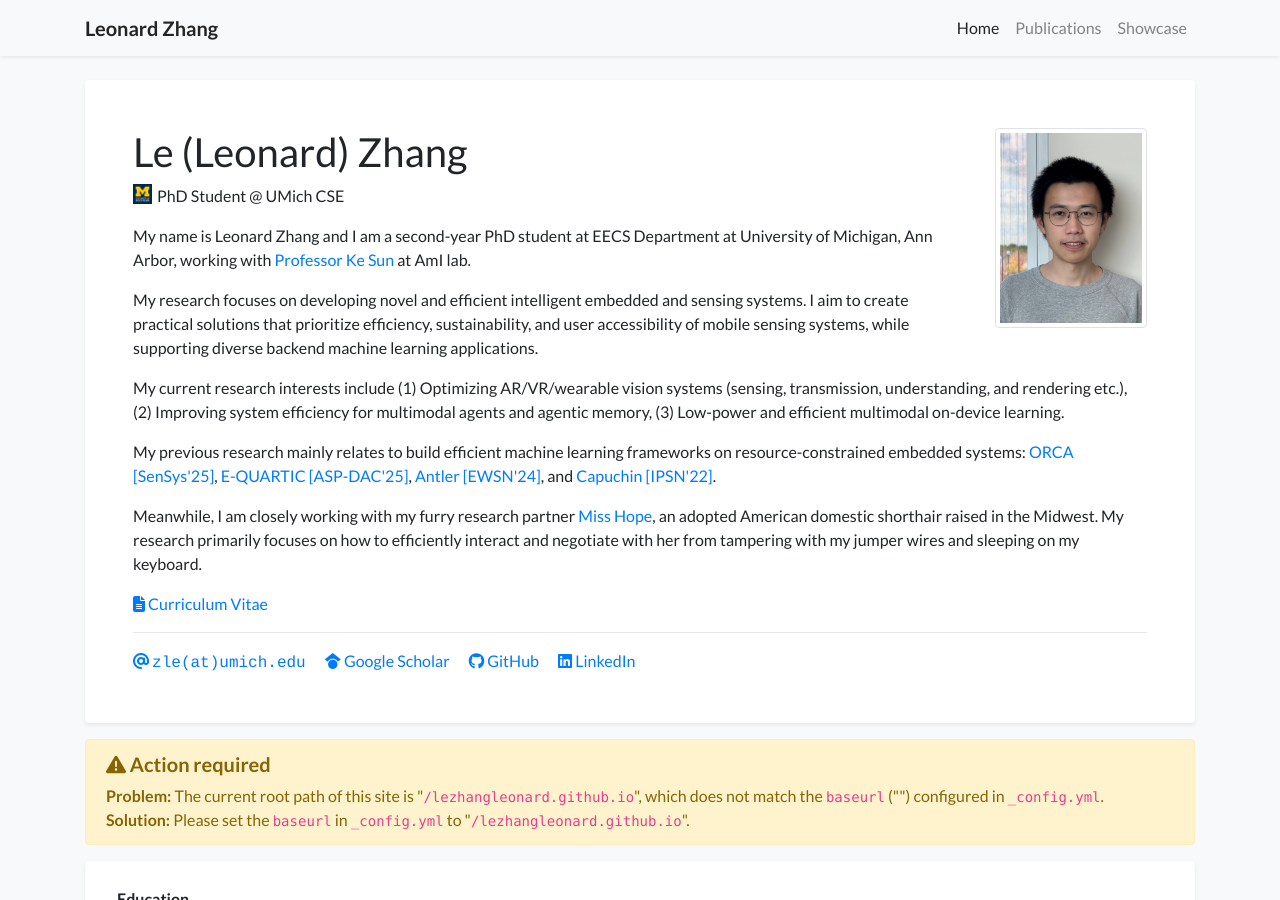
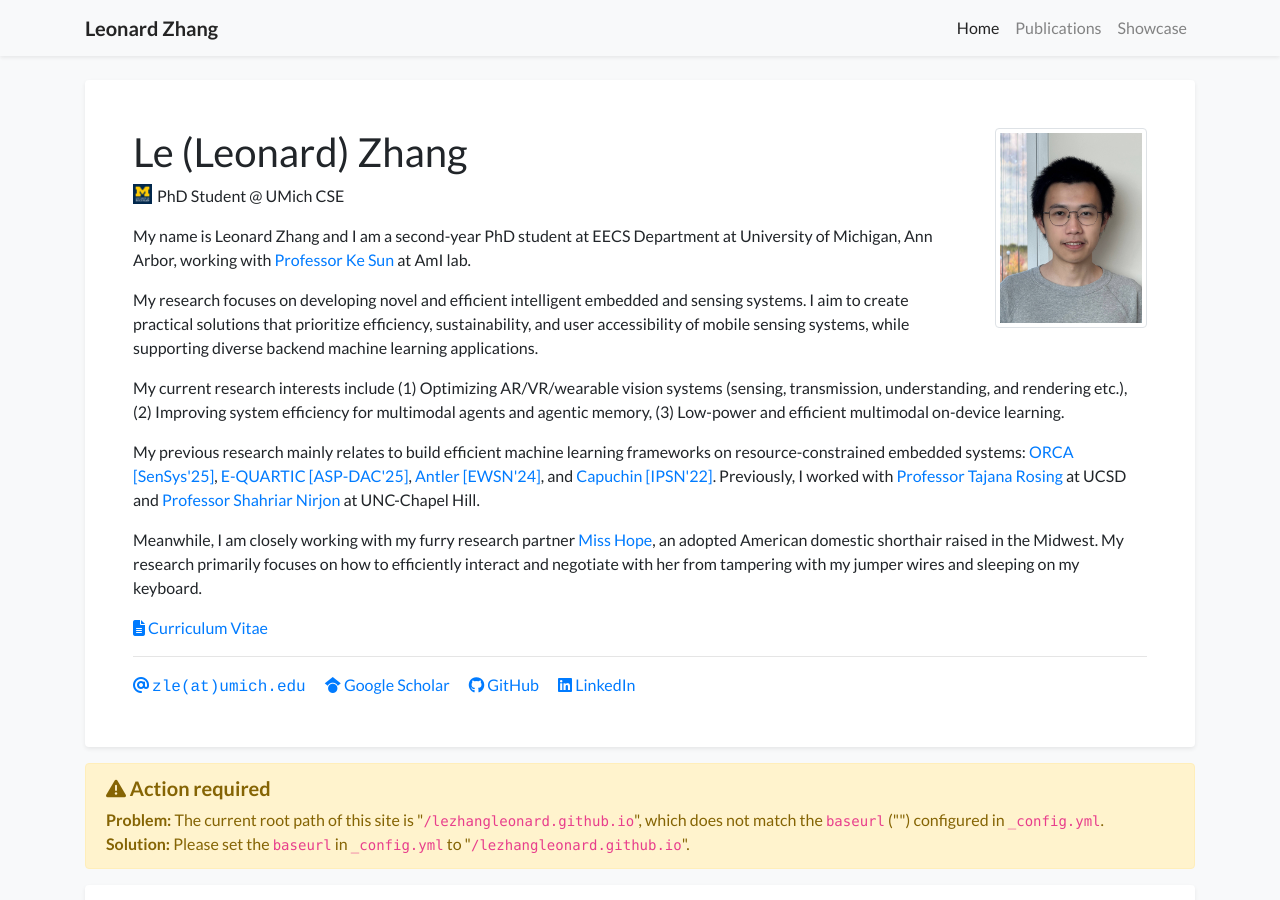
Before and after one commit to lezhangleonard/lezhangleonard.github.io, a Jekyll site: the page built from index.html, in a window 1280 px wide and 900 px high. Built offline with Jekyll 4.4.1, drawn with Linux system fonts in a browser that asks for light colours; nearby versions of some CDN libraries; a style sheet for code colours, icons or effects is not loaded.

Commit message:
Update profile.yml

```diff
--- a/_data/profile.yml
+++ b/_data/profile.yml
@@ -29,7 +29,9 @@ short_bio: >-
     <a href="https://dl.acm.org/doi/pdf/10.1145/3658617.3697751">E-QUARTIC [ASP-DAC'25]</a>,
     <a href="https://arxiv.org/pdf/2302.13155">Antler [EWSN'24]</a>, and
     <a href="https://yuboluo.github.io/publication/07_capuchin/07_Capuchin.pdf">Capuchin [IPSN'22]</a>.
+    Previously, I worked with <a href="https://cseweb.ucsd.edu/~trosing/">Professor Tajana Rosing</a> at UCSD and <a href="https://www.cs.unc.edu/~nirjon/">Professor Shahriar Nirjon</a> at UNC-Chapel Hill.
   </p>
+
 
   <p>
     Meanwhile, I am closely working with my furry research partner <a href="./showcase">Miss Hope</a>, an adopted American domestic shorthair raised in the Midwest.
```
